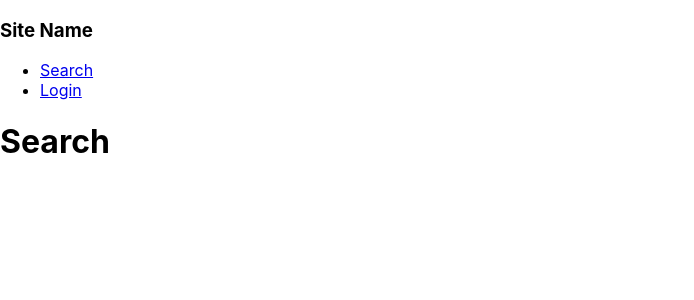
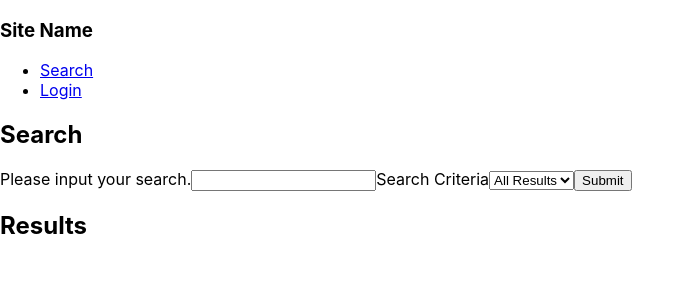
Before and after one commit to LadkinsM/mylibrary, a React (Create React App) app: page /search in a window 1280 px wide. Shown: the top 300 px of the page, without its empty margins (0-694 px from the left). Built offline with nearby package versions, Linux system fonts and the light colour scheme.

Commit message:
Created UseState Hooks for updating form input data, Created fetch request using form data, Created initial method for displaying results to page. Attempting to account for results where images aren't present.

```diff
--- a/src/components/search.js
+++ b/src/components/search.js
@@ -2,11 +2,117 @@ import React from 'react';
 import '../App.css';
 
 function Search() {
+  const[searchInput, setSearchInput] = React.useState("");
+  const[searchCriteria, setSearchCriteria] = React.useState("");
+  const[results, setResults] = React.useState([]);
+
+  const updateInput = evt => {
+    setSearchInput(evt.target.value);
+  };
+
+  const updateCriteria = evt => {
+    console.log(evt.target.value);
+    setSearchCriteria(evt.target.value);
+  };
+
+  const handleSubmit = evt => {
+    evt.preventDefault()
+
+    const apiUrl = 'https://www.googleapis.com/books/v1/volumes?q=';
+    const searchApi = `${apiUrl}${searchCriteria}${searchInput}`;
+
+    const searchData = {};
+    if (searchInput === "") {
+      alert("Please enter text into the search field.")
+    } else {
+      fetch(`${searchApi}`)
+          .then((response) => response.json() )
+          .then((searchData) => setResults(searchData.items));
+  }};
+
+  // const renderResults = results => {
+  //   results.map(result => {
+  //     if (typeof result.volumeInfo.imageLinks === 'undefined'){
+  //       <ul key={result.id}>
+  //         <li>No Thumbnail Provided</li>
+  //         <li>Title: {result.volumeInfo.title}</li>
+  //         <li>Author: {result.volumeInfo.authors[0]}</li>
+  //         <li>Published Date: {result.volumeInfo.publishedDate}</li>
+  //       </ul>
+  //     } else {
+  //       <ul key={result.id}>
+  //         <li><img src={result.volumeInfo.imageLinks.thumbnail} /></li>
+  //         <li>Title: {result.volumeInfo.title}</li>
+  //         <li>Author: {result.volumeInfo.authors[0]}</li>
+  //         <li>Published Date: {result.volumeInfo.publishedDate}</li>
+  //       </ul>
+  //     }})
+  // };
+
   return (
-    <div>
-      <h1>Search</h1>
-    </div>
+    <section id="search_results">
+      <div>
+        <h2>Search</h2>
+        <form id="search" onSubmit={handleSubmit}>
+          <div>
+            <label htmlFor="user_search_input">Please input your search.</label>
+              <input
+                type="text"
+                name="search_input"
+                id="user_search_input"
+                value={searchInput}
+                onChange={updateInput}
+              />
+            <label htmlFor="search_criteria">Search Criteria</label>
+            <select
+              id="search_criteria"
+              value={searchCriteria}
+              onChange={updateCriteria}
+            >
+              <option value="">All Results</option>
+              <option value="+intitle:">Title</option>
+              <option value="+inauthor:">Author</option>
+              <option value="+subject:">Genre</option>
+            </select>
+            <input type="submit" />
+          </div>
+        </form>
+      </div>
+      <div>
+        <h2>Results</h2>
+          {results.map(result => {
+            if (result.volumeInfo.imageLinks.thumbnail === 'undefined'){
+              <ul key={result.id}>
+                <li>No Thumbnail Provided</li>
+                <li>Title: {result.volumeInfo.title}</li>
+                <li>Author: {result.volumeInfo.authors[0]}</li>
+                <li>Published Date: {result.volumeInfo.publishedDate}</li>
+              </ul>
+            } else {
+              <ul key={result.id}>
+                <li><img src={result.volumeInfo.imageLinks.thumbnail} /></li>
+                <li>Title: {result.volumeInfo.title}</li>
+                <li>Author: {result.volumeInfo.authors[0]}</li>
+                <li>Published Date: {result.volumeInfo.publishedDate}</li>
+              </ul> }})}
+      </div>
+    </section>
   );
 }
 
+// const GoogleBooksSearch = (searchInput, searchCriteria) => {
+//     ///Makes fetch request to Google Books Api.///
+
+//     const apiUrl = 'https://www.googleapis.com/books/v1/volumes?q=';
+//     const searchApi = `${apiUrl}${searchCriteria}${searchInput}`;
+
+//     const searchData = {};
+
+//     fetch(`${searchApi}`)
+//         .then((response) => response.json() )
+//         .then((searchData) => setResults(searchData));
+
+//     return results
+// };
+
 export default Search;
```
